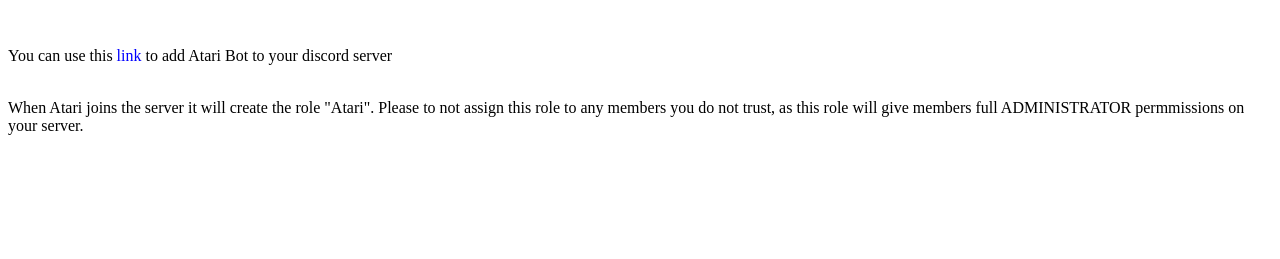
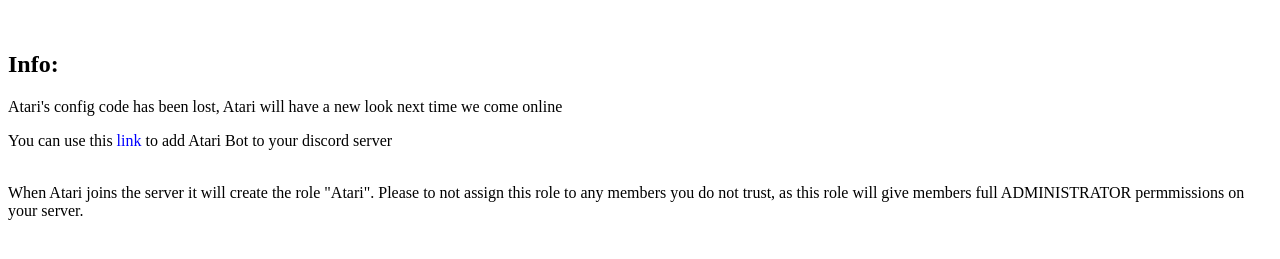
Before and after one commit to Flare-Development/Atari-Bot, a plain HTML site: page index.html in a window 1280 px wide. Shown: the part 167-426 px from the top of the page. Drawn offline with Linux system fonts and the light colour scheme.

Commit message:
Update index.html

```diff
--- a/index.html
+++ b/index.html
@@ -39,5 +39,7 @@
 <h1>Atari Bot</h1>
 <p>(Website style will be added later)</p>
 <p>&nbsp;</p>
+<h2>Info:</h2>
+<p>Atari's config code has been lost, Atari will have a new look next time we come online</p>
 <p>You can use this <span style="color: #0000ff;"><a style="color: #0000ff;"  onclick="window.open('https://discordapp.com/api/oauth2/authorize?client_id=628757075111182341&permissions=0&redirect_uri=https%3A%2F%2Fscript.google.com%2Fmacros%2Fs%2FAKfycbxpsuB6BkDNQdAexPYD_wcrBydTPpltZ5XhuKiUaFE%2Fexec&response_type=code&scope=bot%20identify', 'newwindow', 'width=600,height=600'); return false;">link</a></span> to add Atari Bot to your discord server</p>
 <p><br />When Atari joins the server it will create the role "Atari". Please to not assign this role to any members you do not trust, as this role will give members full ADMINISTRATOR permmissions on your server.</p>
```
